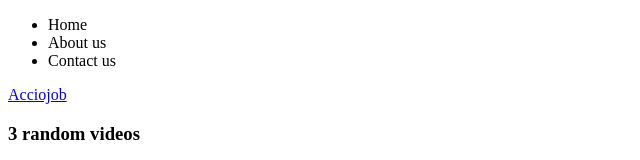
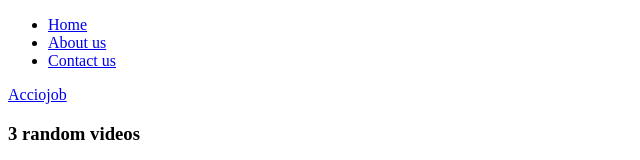
Before and after one commit to acciojob/semantic-navbar-and-videos-Rajat-katiyar, a website: page main.html in a window 1280 px wide. Shown: the top 160 px of the page, without its empty margins (0-640 px from the left). Drawn offline with Linux system fonts and the light colour scheme; grey boxes are pictures that could not be loaded.

Commit message:
created a submission

```diff
--- a/main.html
+++ b/main.html
@@ -10,17 +10,17 @@
 	<!-- the entire body must be written by student -->
 	<nav>
 		<ul>
-			<li href="#Home">Home</li>
-			<li href="#About us">About us</li>
-			<li href="#Contact us">Contact us</li>
+			<li> <a href="#Home">Home</a></li>
+			<li> <a href="#About us">About us</a></li>
+			<li> <a href="#Contact us">Contact us</a></li>
 		</ul>
 
 		<a href="https://course.acciojob.com/">Acciojob</a>
 	</nav>
 
+	<h3>3 random videos</h3>
+
 	<section>
-		<h3>3 random videos</h3>
-
 		<video width="320" height="240" controls src="http://commondatastorage.googleapis.com/gtv-videos-bucket/sample/BigBuckBunny.mp4" type="video/mp4">
 		</video>
 
```
